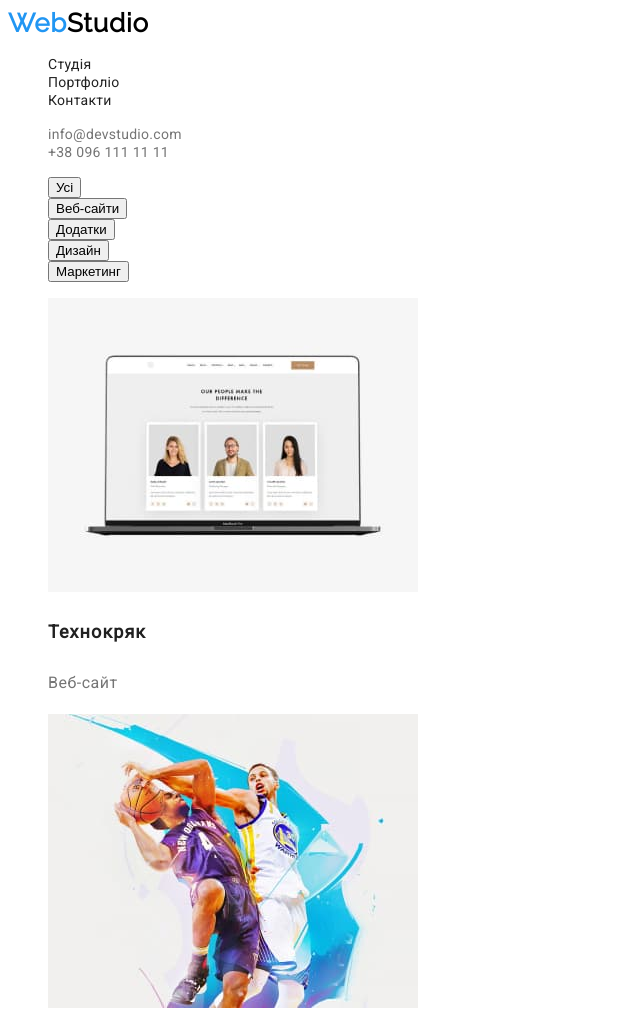
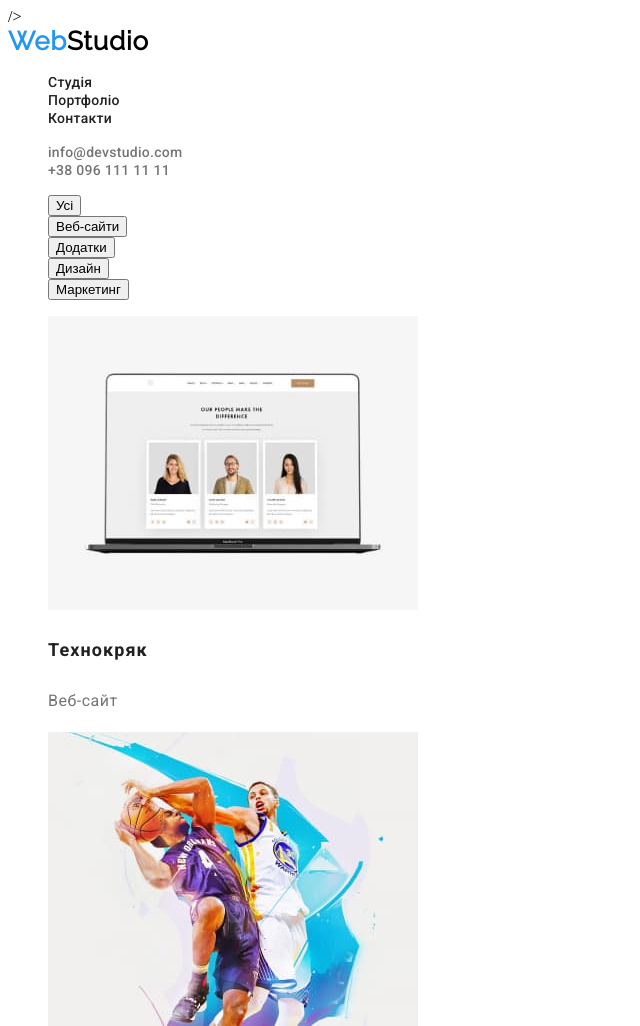
Before and after one commit to Vital3414/goit-markup-hw-02, a plain HTML site: page portfolio.html in a window 1280 px wide. Shown: the top 1026 px of the page, without its empty margins (0-640 px from the left). Drawn offline with Linux system fonts and the light colour scheme.

Commit message:
update css+html

```diff
--- a/css/styles.css
+++ b/css/styles.css
@@ -1,5 +1,6 @@
 .body {
     font-family: "Roboto", sans-serif;
+    color: #212121;
 }
 
 .list {
--- a/portfolio.html
+++ b/portfolio.html
@@ -8,8 +8,9 @@
     <link rel="preconnect" href="https://fonts.googleapis.com" />
     <link rel="preconnect" href="https://fonts.gstatic.com" crossorigin />
     <link
-      href="https://fonts.googleapis.com/css2?family=Raleway&family=Roboto&display=swap"
+      href="https://fonts.googleapis.com/css2?family=Raleway&family=Roboto:wght@400;500;700;900&display=swap"
       rel="stylesheet"
+    />
     />
     <link rel="stylesheet" href="./css/styles.css" />
   </head>
@@ -126,9 +127,7 @@
               width="370"
               height="294"
             />
-              <h3 class="section-portfolio-pages">
-                Inspiration has no Borders
-              </h3>
+            <h3 class="section-portfolio-pages">Inspiration has no Borders</h3>
             <p class="section-portfolio-text">Веб-сайт</p>
           </li>
           <li>
```
Also changed, not shown: index.html (+4 -3 lines). Lines whose indentation alone changed are shown as unchanged.
